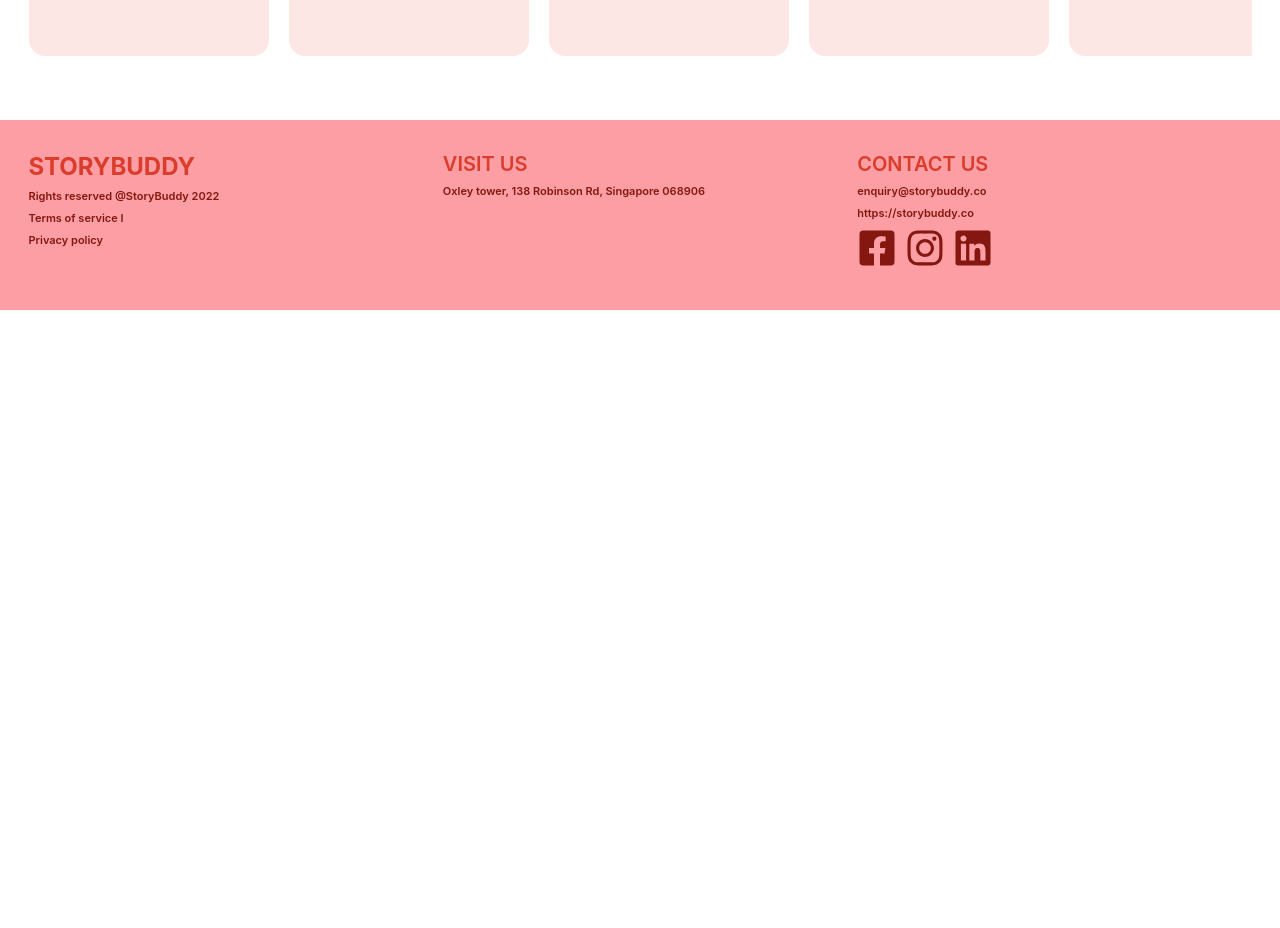
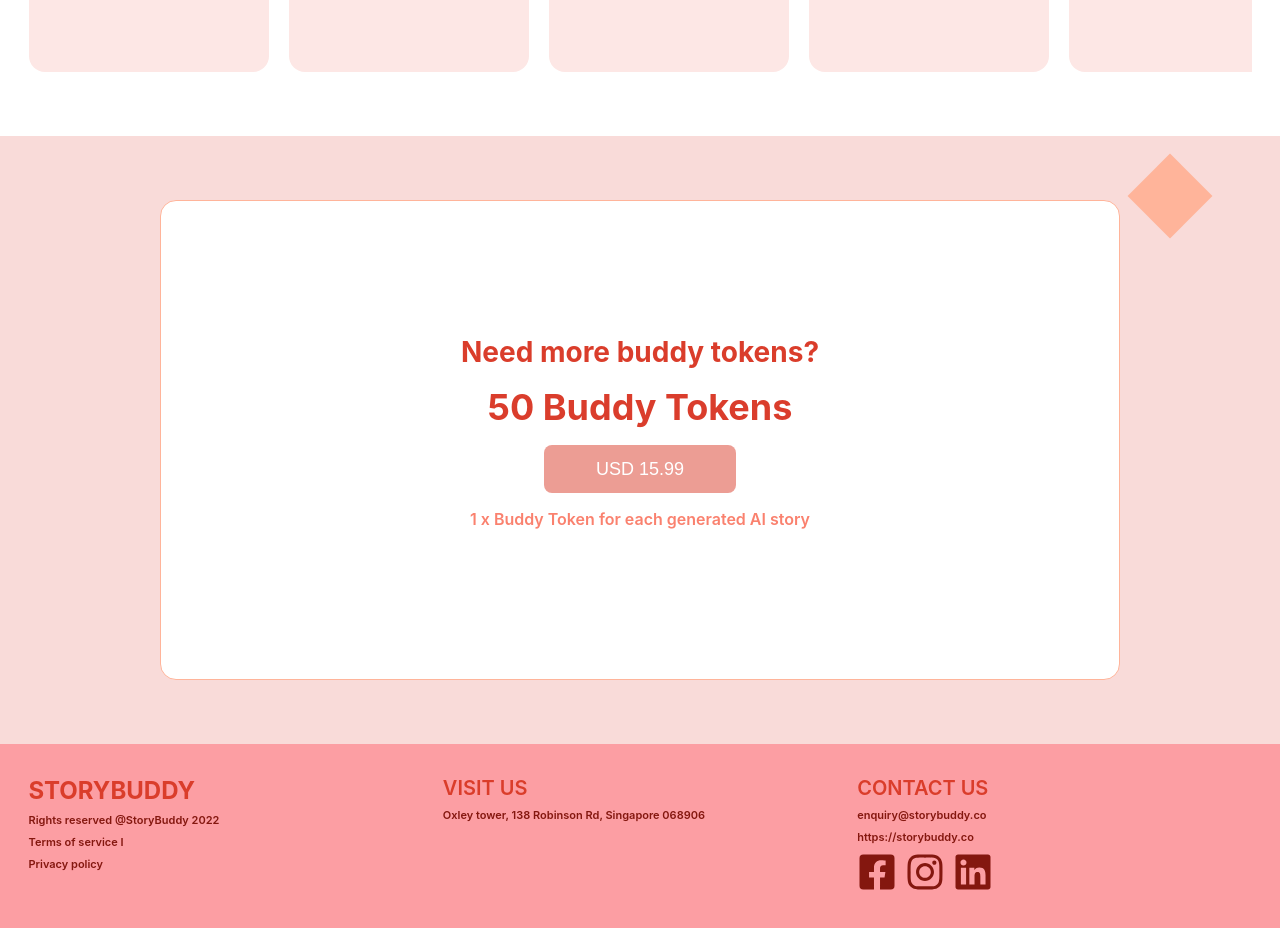
Before and after one commit to kim-duyen-frontend/story-buddy, a Next.js app: page /plan in a window 1280 px wide. Shown: the part 1600-2528 px from the top of the page. Before the commit the page ends 1910 px from the top, so only its background shows below. Built offline with nearby package versions, Linux system fonts and the light colour scheme.

Commit message:
add content 3 page plan

```diff
--- /dev/null
+++ b/features/buddy-token/index.js
@@ -0,0 +1,22 @@
+import React from 'react';
+import styles from "../../styles/buddytoken.module.scss";
+
+const BuddyToken = () => {
+    return (
+        <div className={styles.buddyToken}>
+            <div className={styles.shape}></div>
+            <div className={styles.container}>
+                <div className={styles.box}>
+                    <h3 className={styles.question}>Need more buddy tokens?</h3>
+                    <p className={styles.token}>50 Buddy Tokens</p>
+                    <div className={styles.price}>
+                        <button disabled="true" className={styles.btnPrice}>USD 15.99</button>
+                    </div>
+                    <p className={styles.des}>1 x Buddy Token for each generated AI story</p>
+                </div>
+            </div>
+        </div>
+    );
+};
+
+export default BuddyToken;
--- a/pages/plan/index.js
+++ b/pages/plan/index.js
@@ -3,6 +3,7 @@ import Head from 'next/head';
 import PlanLayout from '../../components/plan-layout';
 import Intro from '../../features/intro';
 import PackageUser from '../../features/package-user';
+import BuddyToken from '../../features/buddy-token';
 
 const PlanPage = () => {
     return (
@@ -14,6 +15,7 @@ const PlanPage = () => {
             </Head>
             <Intro />
             <PackageUser />
+            <BuddyToken />
         </>
     );
 };
--- /dev/null
+++ b/styles/buddytoken.module.scss
@@ -0,0 +1,89 @@
+.buddyToken {
+    background-color: #f9dbd9;
+    padding: 4rem 0;
+    position: relative;
+
+    .shape {
+        position: absolute;
+        box-sizing: border-box;
+        z-index: 1;
+        height: 60px;
+        width: 60px;
+        right: 80px;
+        top: 30px;
+        background-color: rgb(255, 180, 154);
+        border-radius: 0px;
+        transform: rotate(45deg);
+    }
+
+    .container {
+        display: flex;
+        justify-content: center;
+
+        .box {
+            border: 1px solid #ffb49a;
+            min-width: 75vw;
+            border-radius: 1rem;
+            background-color: #fff;
+            min-height: 60vh;
+            display: flex;
+            flex-direction: column;
+            align-items: center;
+            justify-content: center;
+
+            .question {
+                color: #DA3D2B;
+                font-size: 28px;
+                font-weight: bold;
+            }
+
+            .token {
+                color: #DA3D2C;
+                font-size: 36px;
+                font-weight: bold;
+                padding: 1rem 0;
+            }
+
+            .price {
+                margin-left: auto;
+                margin-right: auto;
+
+                .btnPrice {
+                    min-width: 12rem;
+                    height: 3rem;
+                    color: #fff;
+                    background: none rgba(218, 61, 43, 0.5);
+                    border: none;
+                    border-radius: 0.5rem;
+                    font-size: 18px;
+                    font-weight: 400;
+                }
+            }
+
+            .des {
+                font-size: 16px;
+                font-weight: 600;
+                color: #FA816E;
+                padding: 1rem 0;
+            }
+        }
+    }
+}
+
+@media (max-width:640px) {
+    .buddyToken {
+        .shape {
+            display: none;
+        }
+
+        .container {
+            .box {
+
+                .question,
+                .token {
+                    text-align: center;
+                }
+            }
+        }
+    }
+}
--- a/styles/packageuser.module.scss
+++ b/styles/packageuser.module.scss
@@ -17,7 +17,7 @@
                 flex: none;
                 margin-bottom: 2rem;
                 min-height: 70vh;
-                padding: 0 0.875rem;
+                padding: 0.5rem 0.875rem;
 
                 .image {
                     position: relative;
```
